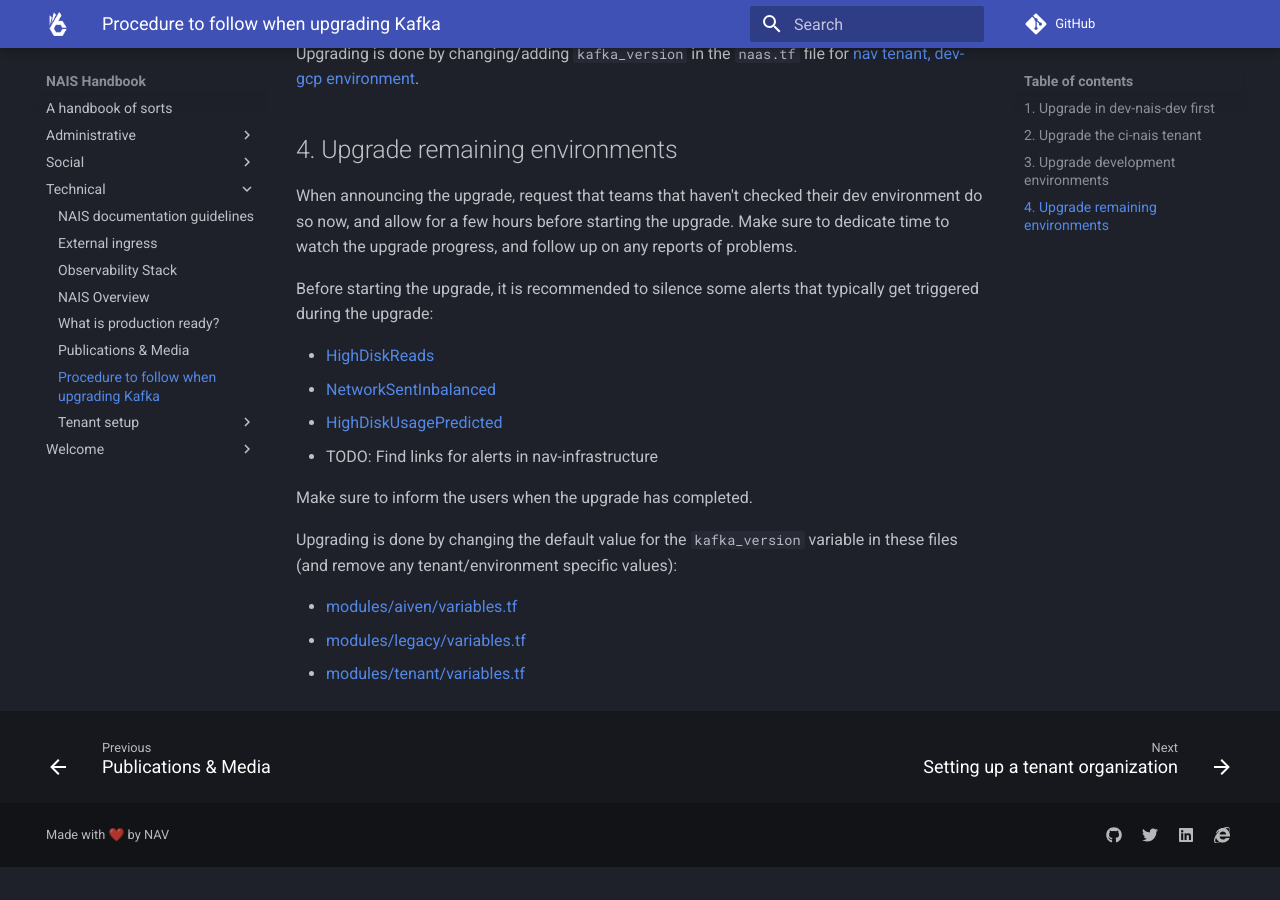
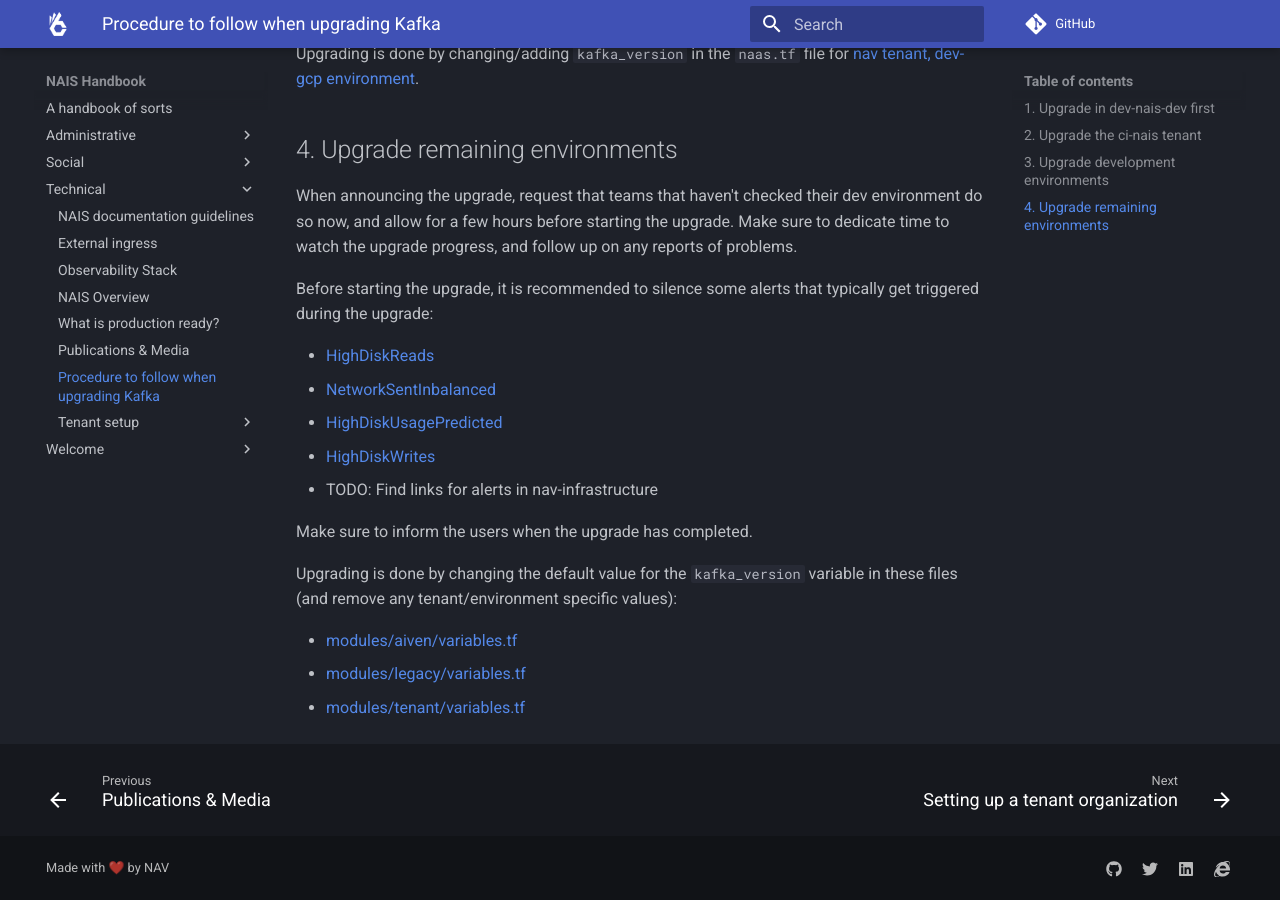
Before and after one commit to nais/handbook, an MkDocs documentation site: the page built from docs/technical/upgrading-kafka.md, in a window 1280 px wide and 900 px high, scrolled down 1490 px. Built offline with MkDocs 1.6.1 and Material for MkDocs 9.7.7, drawn with Linux system fonts in a browser that asks for light colours; comment, search, counter and statistics services are not loaded; before the commit the page ends 2357 px from its top, so only the background shows below that.

Commit message:
kafka: silence disk writes også

```diff
--- a/docs/technical/upgrading-kafka.md
+++ b/docs/technical/upgrading-kafka.md
@@ -59,6 +59,7 @@
 * [HighDiskReads](https://nais-alertmanager.prod-gcp.nav.cloud.nais.io/#/silences/new?filter=%7Bservice%3D%22nav-prod-kafka%22%2C%20tenant%3D%22nav%22%2C%20alertname%3D%22HighDiskReads%22%7D)
 * [NetworkSentInbalanced](https://nais-alertmanager.prod-gcp.nav.cloud.nais.io/#/silences/new?filter=%7Bservice%3D%22nav-prod-kafka%22%2C%20tenant%3D%22nav%22%2C%20alertname%3D%22NetworkSentInbalanced%22%7D)
 * [HighDiskUsagePredicted](https://nais-alertmanager.prod-gcp.nav.cloud.nais.io/#/silences/new?filter=%7Bservice%3D%22nav-prod-kafka%22%2C%20tenant%3D%22nav%22%2C%20alertname%3D%22HighDiskUsagePredicted%22%7D)
+* [HighDiskWrites](https://nais-alertmanager.prod-gcp.nav.cloud.nais.io/#/silences/new?filter=%7Bservice%3D%22nav-prod-kafka%22%2C%20tenant%3D%22nav%22%2C%20alertname%3D%22HighDiskWrites%22%7D)
 * TODO: Find links for alerts in nav-infrastructure
 
 Make sure to inform the users when the upgrade has completed.
```
